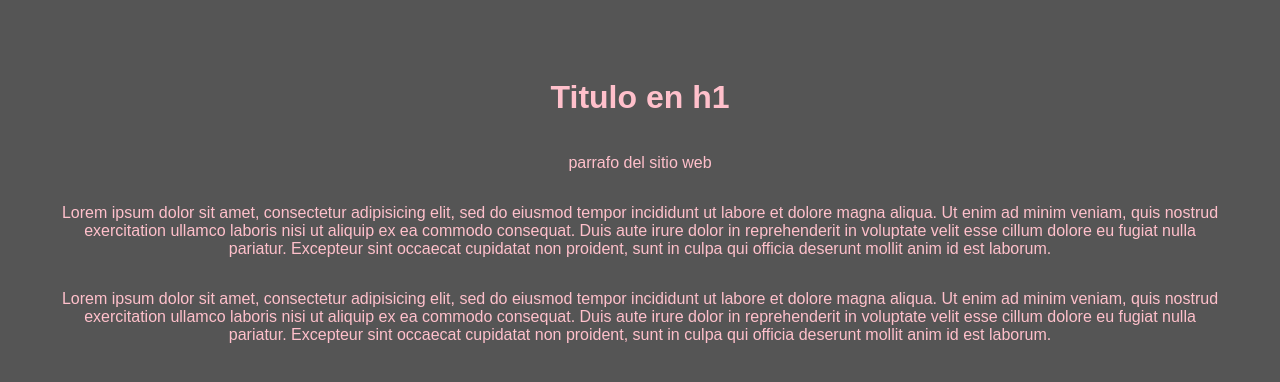
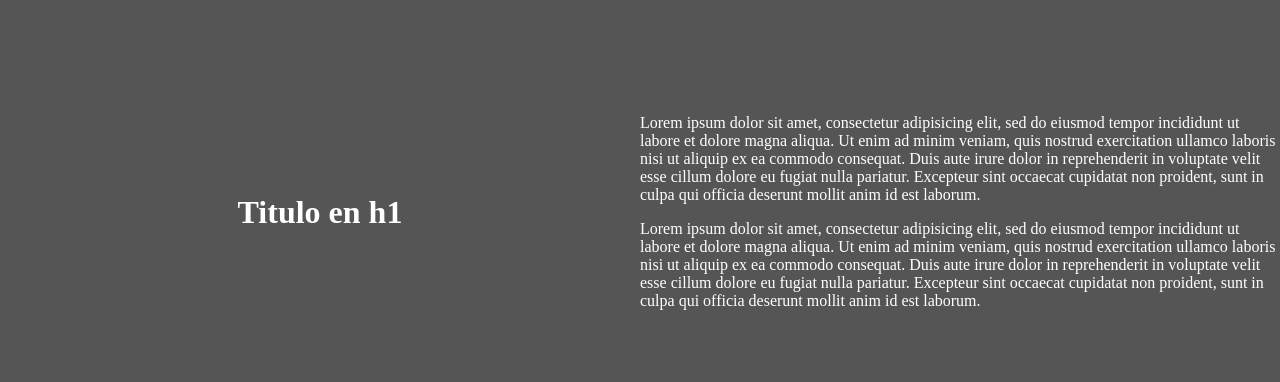
Before and after one commit to lolencio20/Pruebas-git-GitHub, a plain HTML site: page index.html in a window 1280 px wide. Drawn offline with Linux system fonts and the light colour scheme.

Commit message:
estilo de cabecera aplicado

```diff
--- a/c.css
+++ b/c.css
@@ -1,7 +1,6 @@
 body{
-	padding: 50px;
-	background: #555;
-    font-family: sans-serif;
+    padding: 50px;
+    background: #555;
     display: flex;
     justify-content: center;
     color: pink;
@@ -10,14 +9,14 @@ body{
     text-align: center;
 }
 .title{
-	color: white;
+    color: white;
     display: flex;
     padding: 40px 0px;
     align-items: center;
 }
 .title h1, .title p{
-	width: 50%;
+    width: 50vw;
 }
 .title p{
-	text-align: initial;
+    text-align: initial;
 }
--- a/index.html
+++ b/index.html
@@ -7,9 +7,10 @@
 	<title></title>
 </head>
 <body>
-	<h1>Titulo en h1</h1>
-	<p>parrafo del sitio web</p>
-	<p>Lorem ipsum dolor sit amet, consectetur adipisicing elit, sed do eiusmod
+	<div class="title">
+		<h1>Titulo en h1</h1>
+		<div class="parrafos-title">
+			<p>Lorem ipsum dolor sit amet, consectetur adipisicing elit, sed do eiusmod
 	tempor incididunt ut labore et dolore magna aliqua. Ut enim ad minim veniam,
 	quis nostrud exercitation ullamco laboris nisi ut aliquip ex ea commodo
 	consequat. Duis aute irure dolor in reprehenderit in voluptate velit esse
@@ -21,6 +22,10 @@
 	consequat. Duis aute irure dolor in reprehenderit in voluptate velit esse
 	cillum dolore eu fugiat nulla pariatur. Excepteur sint occaecat cupidatat non
 	proident, sunt in culpa qui officia deserunt mollit anim id est laborum.</p>
+		</div>
+
+	</div>
+
 
 </body>
 </html>
```
